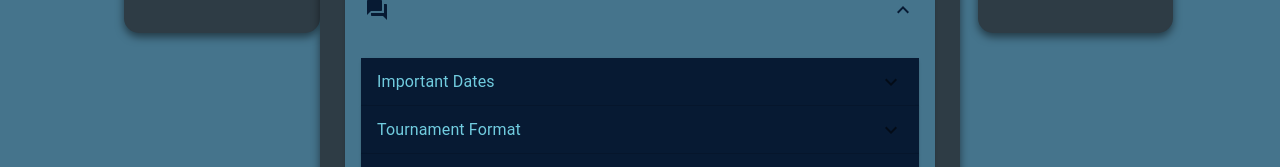
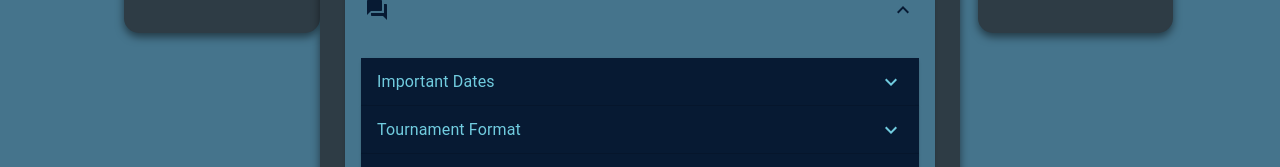
Before and after one commit to anthony-ashby/royal_clan, a React (Create React App) app: page / in a window 1280 px wide. Both pictures are taken after a click on the button 902 px from the left and 851 px from the top of the page. Shown: the part 842-1009 px from the top of the page. Built offline with nearby package versions, Linux system fonts and the light colour scheme; no server answers.

Commit message:
New Tourny Announcement.

```diff
--- a/src/components/Announcement.js
+++ b/src/components/Announcement.js
@@ -55,6 +55,9 @@ const useStyles = makeStyles((theme) => ({
   },
   customIcons: {
     color: "#071a33",
+  },
+  customIcons2: {
+    color: "#71ccdf",
   },
   cardMoreInfo: {
     textAlign: "left",
@@ -139,7 +142,7 @@ function Announcement() {
         <CardContent className={classes.cardMoreInfo}>
           <Accordion className={classes.customAccordian}>
             <AccordionSummary
-              expandIcon={<ExpandMoreIcon />}
+              expandIcon={<ExpandMoreIcon className={classes.customIcons2} />}
               aria-controls="panel1a-content"
               id="panel1a-header"
               className={classes.customAccordianTitle}
@@ -188,7 +191,7 @@ function Announcement() {
           </Accordion>
           <Accordion className={classes.customAccordian}>
             <AccordionSummary
-              expandIcon={<ExpandMoreIcon />}
+              expandIcon={<ExpandMoreIcon className={classes.customIcons2} />}
               aria-controls="panel2a-content"
               id="panel2a-header"
               className={classes.customAccordianTitle}
@@ -225,7 +228,7 @@ function Announcement() {
           </Accordion>
           <Accordion className={classes.customAccordian}>
             <AccordionSummary
-              expandIcon={<ExpandMoreIcon />}
+              expandIcon={<ExpandMoreIcon className={classes.customIcons2} />}
               aria-controls="panel3a-content"
               id="panel3a-header"
               className={classes.customAccordianTitle}
@@ -255,7 +258,7 @@ function Announcement() {
           </Accordion>
           <Accordion className={classes.customAccordian}>
             <AccordionSummary
-              expandIcon={<ExpandMoreIcon />}
+              expandIcon={<ExpandMoreIcon className={classes.customIcons2} />}
               aria-controls="panel4a-content"
               id="panel4a-header"
               className={classes.customAccordianTitle}
@@ -278,7 +281,7 @@ function Announcement() {
           </Accordion>
           <Accordion className={classes.customAccordian}>
             <AccordionSummary
-              expandIcon={<ExpandMoreIcon />}
+              expandIcon={<ExpandMoreIcon className={classes.customIcons2} />}
               aria-controls="panel5a-content"
               id="panel5a-header"
               className={classes.customAccordianTitle}
```
